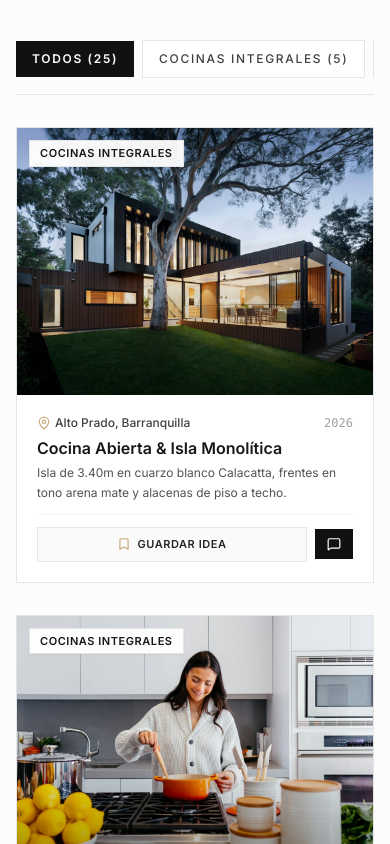
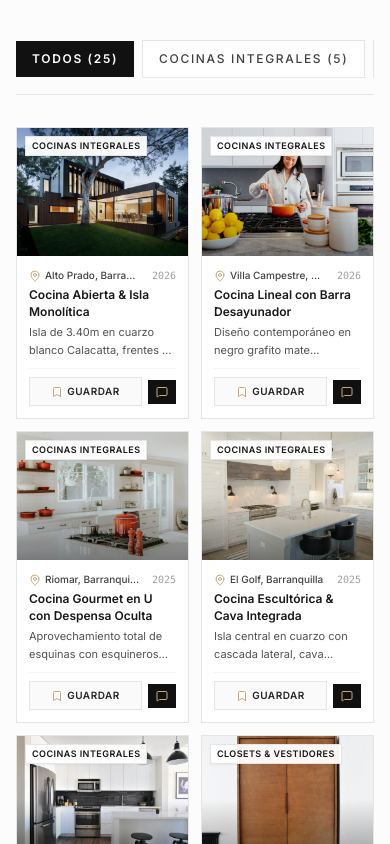
Before and after one commit to gabrieldesing11/JF-ARQUIDISE-OS, a React (Vite) app: page / in a window 390 px wide. Shown: the part 3100-3944 px from the top of the page. Built offline with nearby package versions, Linux system fonts and the light colour scheme.

Commit message:
style: update project gallery layout for mobile
Adjust grid columns and element padding to improve display density and mobile responsiveness.

```diff
--- a/src/components/ProjectGallery.tsx
+++ b/src/components/ProjectGallery.tsx
@@ -67,14 +67,14 @@ export const ProjectGallery: React.FC<ProjectGalleryProps> = ({ onSaveItem, isIt
           ))}
         </div>
 
-        {/* 25 Projects Grid */}
-        <div className="grid grid-cols-1 sm:grid-cols-2 lg:grid-cols-3 gap-8">
+        {/* 25 Projects Grid: 2 columns on mobile, 3 columns on large screens */}
+        <div className="grid grid-cols-2 lg:grid-cols-3 gap-3 sm:gap-6 lg:gap-8">
           {filtered.map((item) => {
             const saved = isItemSaved(item.id);
             return (
               <div
                 key={item.id}
-                className="group bg-white border border-neutral-200 hover:border-[#C8A97E] hover:shadow-lg transition-all duration-300 flex flex-col justify-between overflow-hidden"
+                className="group bg-white border border-neutral-200 hover:border-[#C8A97E] hover:shadow-md transition-all duration-300 flex flex-col justify-between overflow-hidden"
               >
                 {/* Image Box */}
                 <div
@@ -90,41 +90,41 @@ export const ProjectGallery: React.FC<ProjectGalleryProps> = ({ onSaveItem, isIt
                   <div className="absolute inset-0 bg-gradient-to-t from-black/50 via-transparent to-transparent opacity-80" />
 
                   {/* Category Pill Tag */}
-                  <div className="absolute top-3 left-3 bg-white/95 px-2.5 py-1 text-[11px] uppercase tracking-wider text-neutral-900 font-semibold border border-neutral-200 shadow-xs">
+                  <div className="absolute top-2 left-2 sm:top-3 sm:left-3 bg-white/95 px-1.5 py-0.5 sm:px-2.5 sm:py-1 text-[9px] sm:text-[11px] uppercase tracking-wider text-neutral-900 font-semibold border border-neutral-200 shadow-xs max-w-[85%] truncate">
                     {item.category}
                   </div>
 
                   {/* Open Zoom Icon */}
-                  <div className="absolute bottom-3 right-3 bg-white/90 text-neutral-900 p-2 shadow-sm opacity-0 group-hover:opacity-100 transition-opacity">
+                  <div className="hidden sm:flex absolute bottom-3 right-3 bg-white/90 text-neutral-900 p-2 shadow-sm opacity-0 group-hover:opacity-100 transition-opacity">
                     <ArrowUpRight className="w-4 h-4" />
                   </div>
                 </div>
 
                 {/* Content Box */}
-                <div className="p-5 flex-1 flex flex-col justify-between space-y-3">
+                <div className="p-3 sm:p-5 flex-1 flex flex-col justify-between space-y-2 sm:space-y-3">
                   <div>
-                    <div className="flex items-center justify-between text-xs text-neutral-500 mb-1.5">
-                      <span className="flex items-center gap-1 font-medium text-neutral-700">
-                        <MapPin className="w-3.5 h-3.5 text-[#C8A97E]" />
-                        {item.location}
+                    <div className="flex items-center justify-between text-[10px] sm:text-xs text-neutral-500 mb-1">
+                      <span className="flex items-center gap-1 font-medium text-neutral-700 truncate max-w-[75%]">
+                        <MapPin className="w-3 h-3 sm:w-3.5 sm:h-3.5 text-[#C8A97E] shrink-0" />
+                        <span className="truncate">{item.location}</span>
                       </span>
-                      <span className="font-mono text-neutral-400">{item.year}</span>
+                      <span className="font-mono text-neutral-400 text-[10px] sm:text-xs">{item.year}</span>
                     </div>
 
                     <h3
                       onClick={() => setActiveProject(item)}
-                      className="text-base font-semibold text-neutral-900 hover:text-[#C8A97E] transition-colors leading-snug cursor-pointer"
+                      className="text-xs sm:text-base font-semibold text-neutral-900 hover:text-[#C8A97E] transition-colors leading-snug cursor-pointer line-clamp-2"
                     >
                       {item.title}
                     </h3>
 
-                    <p className="text-xs text-neutral-600 mt-1 line-clamp-2 leading-relaxed">
+                    <p className="text-[11px] sm:text-xs text-neutral-600 mt-1 line-clamp-2 leading-relaxed">
                       {item.details}
                     </p>
                   </div>
 
                   {/* Card Actions: Guardar + WhatsApp */}
-                  <div className="pt-3 border-t border-neutral-100 flex items-center justify-between gap-2">
+                  <div className="pt-2 sm:pt-3 border-t border-neutral-100 flex items-center justify-between gap-1.5 sm:gap-2">
                     <button
                       onClick={() =>
                         onSaveItem({
@@ -135,7 +135,7 @@ export const ProjectGallery: React.FC<ProjectGalleryProps> = ({ onSaveItem, isIt
                           location: item.location
                         })
                       }
-                      className={`flex-1 py-2 px-3 text-[11px] uppercase tracking-wider font-semibold flex items-center justify-center gap-1.5 transition-colors cursor-pointer ${
+                      className={`flex-1 py-1.5 sm:py-2 px-1.5 sm:px-3 text-[10px] sm:text-[11px] uppercase tracking-wider font-semibold flex items-center justify-center gap-1 sm:gap-1.5 transition-colors cursor-pointer ${
                         saved
                           ? 'bg-neutral-100 text-neutral-900 border border-neutral-300'
                           : 'bg-neutral-50 hover:bg-[#C8A97E]/15 text-neutral-800 border border-neutral-200'
@@ -143,24 +143,25 @@ export const ProjectGallery: React.FC<ProjectGalleryProps> = ({ onSaveItem, isIt
                     >
                       {saved ? (
                         <>
-                          <Check className="w-3.5 h-3.5 text-emerald-600" />
-                          <span>Guardada</span>
+                          <Check className="w-3 h-3 sm:w-3.5 sm:h-3.5 text-emerald-600 shrink-0" />
+                          <span className="truncate">Guardada</span>
                         </>
                       ) : (
                         <>
-                          <Bookmark className="w-3.5 h-3.5 text-[#C8A97E]" />
-                          <span>Guardar idea</span>
+                          <Bookmark className="w-3 h-3 sm:w-3.5 sm:h-3.5 text-[#C8A97E] shrink-0" />
+                          <span className="truncate">Guardar</span>
                         </>
                       )}
                     </button>
 
                     <button
                       onClick={() => handleConsultProjectOnWhatsApp(item)}
-                      className="py-2 px-3 bg-[#111112] hover:bg-[#C8A97E] text-white hover:text-[#111112] text-[11px] uppercase tracking-wider font-semibold transition-colors flex items-center gap-1 cursor-pointer"
+                      className="py-1.5 sm:py-2 px-2 sm:px-3 bg-[#111112] hover:bg-[#C8A97E] text-white hover:text-[#111112] text-[10px] sm:text-[11px] uppercase tracking-wider font-semibold transition-colors flex items-center justify-center gap-1 cursor-pointer shrink-0"
                       title="Consultar por WhatsApp"
+                      aria-label={`Consultar ${item.title} por WhatsApp`}
                     >
-                      <MessageSquare className="w-3.5 h-3.5" />
-                      <span className="hidden sm:inline">Consultar</span>
+                      <MessageSquare className="w-3 h-3 sm:w-3.5 sm:h-3.5 text-[#C8A97E]" />
+                      <span className="hidden sm:inline">WhatsApp</span>
                     </button>
                   </div>
                 </div>
```
